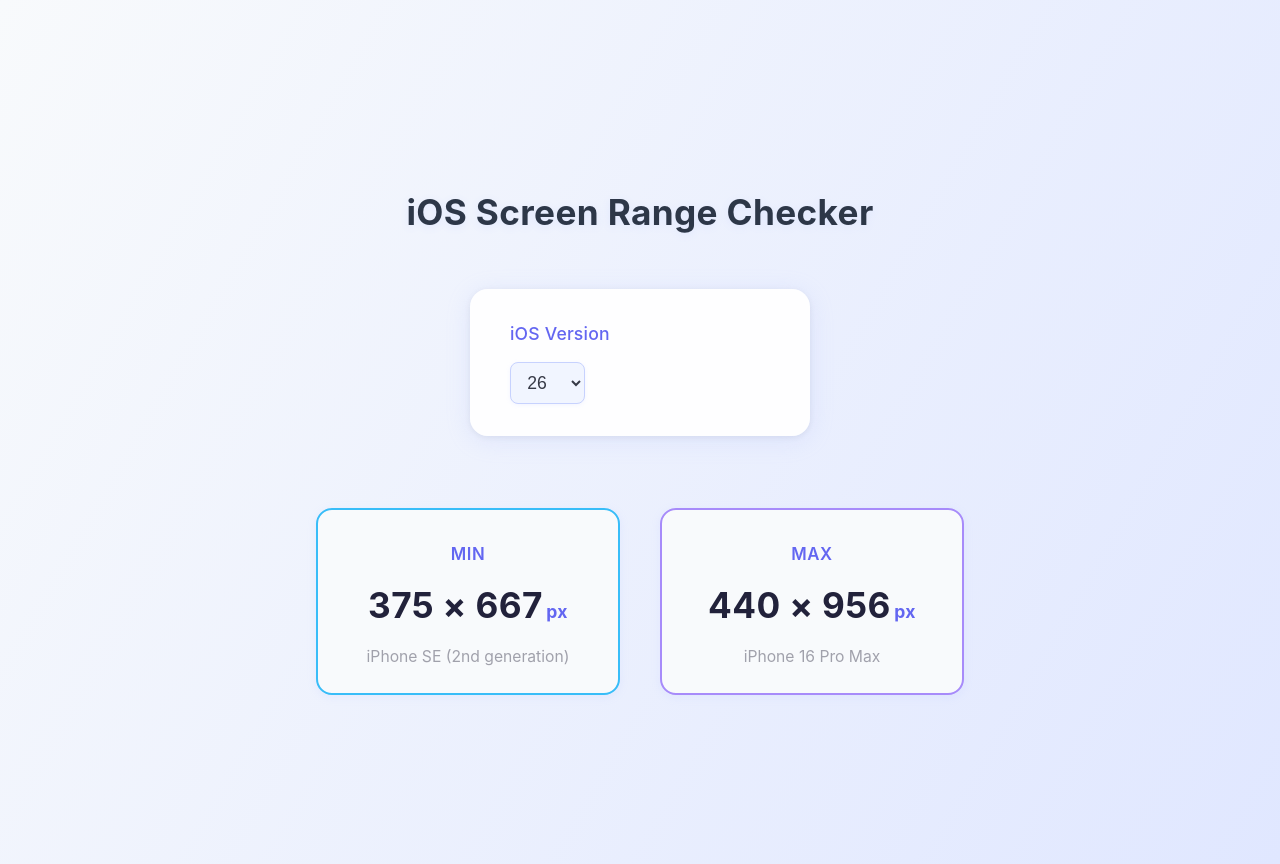
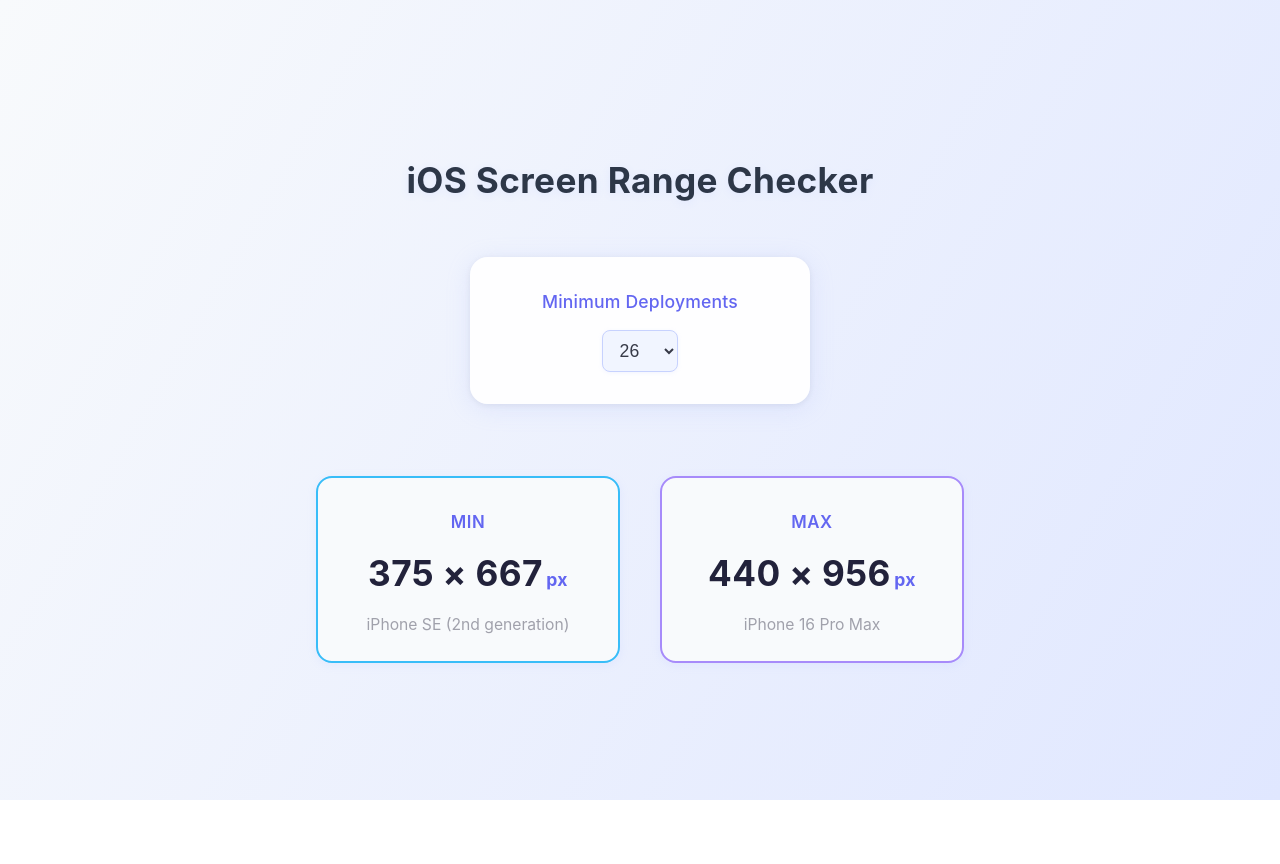
Before and after one commit to torobi/iOS-Screen-Range, a Svelte app: page / in a window 1280 px wide. After the commit the page ends 800 px from the top, so only its background shows below. Built offline with nearby package versions, Linux system fonts and the light colour scheme.

Commit message:
chore: Modify UI

```diff
--- a/src/App.svelte
+++ b/src/App.svelte
@@ -80,14 +80,13 @@
   <div class="container">
     <h1>iOS Screen Range Checker</h1>
     <div class="card">
-      <label for="os-version">iOS Version</label>
+      <label for="os-version">Minimum Deployments</label>
       <select id="os-version" bind:value={selectedVersion}>
         {#each iOSVersions as version}
           <option value={version}>{version}</option>
         {/each}
       </select>
     </div>
-    {#if supportedModels && supportedModels.length > 0}
     <div class="screen-blocks">
       <div class="screen-block min-block">
         <div class="block-label">Min</div>
@@ -114,7 +113,6 @@
         {/if}
       </div>
     </div>
-    {/if}
   </div>
 </main>
 
@@ -124,11 +122,9 @@
     font-family: "Inter", "Segoe UI", "Helvetica Neue", Arial, "Liberation Sans",
       sans-serif;
     background: linear-gradient(120deg, #f8fafc 0%, #e0e7ff 100%);
-    min-height: 100vh;
   }
 
   .container {
-    min-height: 100vh;
     display: flex;
     flex-direction: column;
     align-items: center;
@@ -148,7 +144,7 @@
   .card {
     display: flex;
     flex-direction: column;
-    align-items: flex-start;
+    align-items: center;
     gap: 0.7em;
     padding: 2em 2.5em;
     border-radius: 18px;
```
Lines whose indentation alone changed are shown as unchanged.
